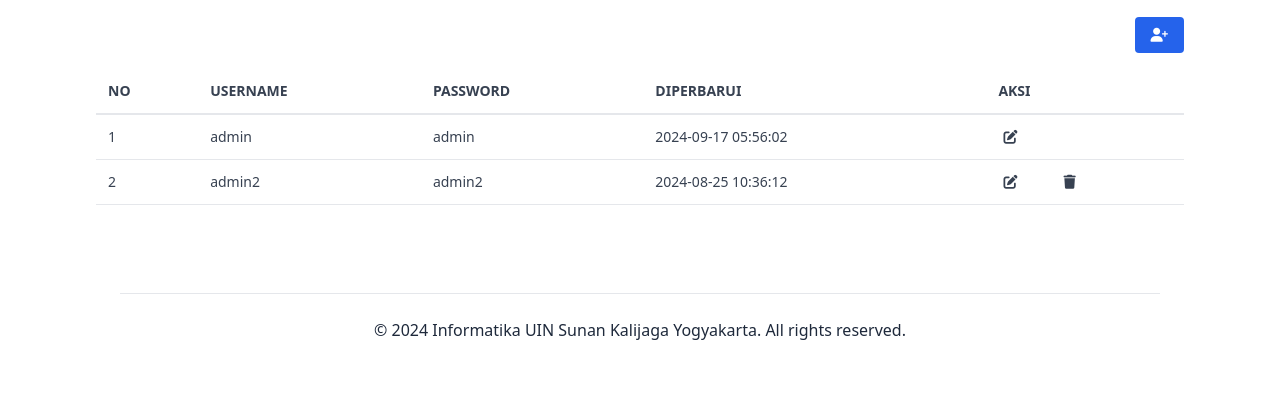
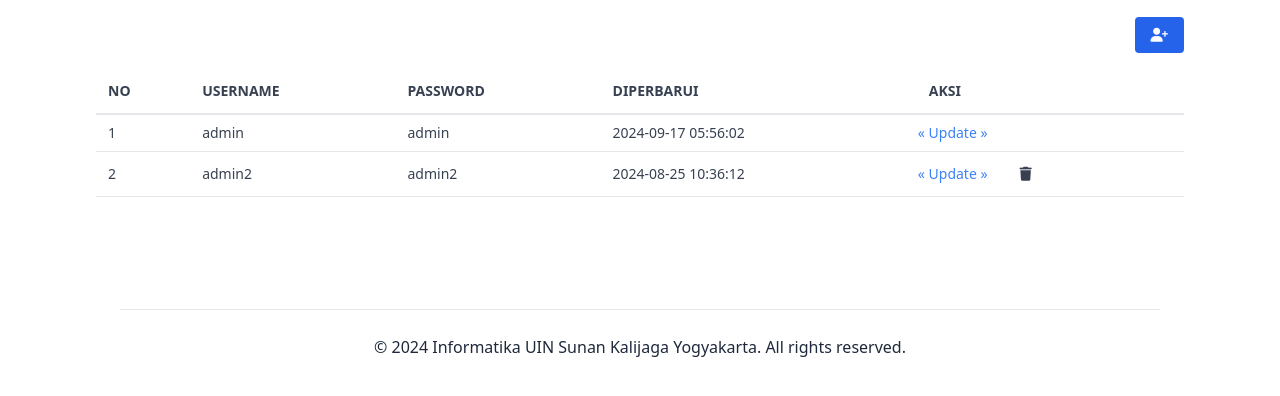
Before and after one commit to hanifamar17/scholar_v1.5, a Flask app: page /admin in a window 1280 px wide. Shown: the part 193-589 px from the top of the page. Run offline with Flask 3, Linux system fonts and the light colour scheme; data comes from the database, SQL or seed files in the repository; some libraries are stand-ins or nearby versions.

Commit message:
fix: fixed datatables for results & update-form for admin using modal

```diff
--- a/main.py
+++ b/main.py
@@ -524,7 +524,7 @@ def results():
         with open("output.json", 'r', encoding='utf-8') as f:
             data = json.load(f)
 
-         # Ganti nilai None dengan 0
+        # Ganti nilai None dengan 0
         for item in data:
             for key, value in item.items():
                 if value is None:
@@ -534,14 +534,6 @@ def results():
         start = int(request.args.get('start', 0))  # start point
         length = int(request.args.get('length', 10))  # number of records per page
         search_value = request.args.get('search[value]', '')  # search term
-
-        order_column = request.args.get('order[0][column]', '0')  # Default column is query
-        order_dir = request.args.get('order[0][dir]', 'asc')  # Default direction is asc
-
-        if order_column == "0":  # Jika user mengklik kolom query
-            query_direction = order_dir
-
-
 
         # Filter data berdasarkan search_value
         if search_value:
@@ -559,7 +551,7 @@ def results():
         else:
             filtered_data = data
 
-        filtered_data_sort = sorted(filtered_data, key=lambda x: x.get(query_direction, ''), reverse=(order_dir == 'desc'))
+        filtered_data_sort = sorted(filtered_data, key=lambda x: x["query"])
 
         # Pagination (limit and offset)
         page_data = filtered_data_sort[start:start + length]
--- a/templates/admin/admin.html
+++ b/templates/admin/admin.html
@@ -54,12 +54,16 @@
         {% if messages %}
         <ul>
             {% for category, message in messages %}
-            <div class="text-blue-800 text-sm bg-blue-50 border border-blue-500 px-4 py-3 rounded relative mb-2" role="alert">
+            <div class="text-blue-800 text-sm bg-blue-50 border border-blue-500 px-4 py-3 rounded relative mb-2"
+                role="alert">
                 <li class="{{ category }}">{{ message }}</li>
-                <span class="absolute top-0 bottom-0 right-0 px-4 py-3" onclick="this.parentElement.style.display='none';">
-                    <svg class="fill-current h-6 w-6 text-blue-500" role="button" xmlns="http://www.w3.org/2000/svg" viewBox="0 0 20 20">
+                <span class="absolute top-0 bottom-0 right-0 px-4 py-3"
+                    onclick="this.parentElement.style.display='none';">
+                    <svg class="fill-current h-6 w-6 text-blue-500" role="button" xmlns="http://www.w3.org/2000/svg"
+                        viewBox="0 0 20 20">
                         <title>Close</title>
-                        <path d="M14.348 14.849a1.2 1.2 0 0 1-1.697 0L10 11.819l-2.651 3.029a1.2 1.2 0 1 1-1.697-1.697l2.758-3.15-2.759-3.152a1.2 1.2 0 1 1 1.697-1.697L10 8.183l2.651-3.031a1.2 1.2 0 1 1 1.697 1.697l-2.758 3.152 2.758 3.15a1.2 1.2 0 0 1 0 1.698z" />
+                        <path
+                            d="M14.348 14.849a1.2 1.2 0 0 1-1.697 0L10 11.819l-2.651 3.029a1.2 1.2 0 1 1-1.697-1.697l2.758-3.15-2.759-3.152a1.2 1.2 0 1 1 1.697-1.697L10 8.183l2.651-3.031a1.2 1.2 0 1 1 1.697 1.697l-2.758 3.152 2.758 3.15a1.2 1.2 0 0 1 0 1.698z" />
                     </svg>
                 </span>
             </div>
@@ -76,9 +80,74 @@
             </div>
         </div>
 
+        <!--Update Modal -->
+        <div id="update-admin">
+            <div id="importModal" class="hidden fixed inset-0 bg-gray-600 bg-opacity-50 z-50" onclick="closeModalOutside(event)">
+                <div class="relative top-20 mx-auto p-5 border max-w-xl shadow-lg rounded-md bg-white" onclick="event.stopPropagation()">
+                    <div class="mt-3">
+                        <div class="mt-2 px-7 py-3 space-y-4">
+                            <h3 class="text-2xl leading-6 font-medium text-gray-900">Update Admin</h3>
+                            <form id="updateForm" action="#" method="POST" enctype="multipart/form-data">
+                                <div class="py-8">
+                                    <div
+                                        class="md:grid md:grid-cols-2 hover:bg-gray-50 md:space-y-0 px-4 py-2 space-y-1">
+                                        <label for="username" class="self-center text-gray-600">Username</label>
+                                        <div class="relative z-0 w-full mb-5">
+                                            <input type="text" name="username" id="username" value="{{ admin[1] }}"
+                                                autocomplete="username" required
+                                                class="pt-3 pb-2 px-3 block w-full mt-0 bg-transparent border-0 border-b-2 appearance-none focus:outline-none focus:ring-0 focus:border-black border-gray-200" />
+                                        </div>
+                                    </div>
+                                    <div
+                                        class="md:grid md:grid-cols-2 hover:bg-gray-50 md:space-y-0 px-4 py-2 space-y-1">
+                                        <label for="password" class="self-center text-gray-600">Password</label>
+                                        <div class="relative z-0 w-full mb-5">
+                                            <input type="text" name="password" id="password" value="{{ admin[2] }}"
+                                                autocomplete="password" required
+                                                class="pt-3 pb-2 px-3 block w-full mt-0 bg-transparent border-0 border-b-2 appearance-none focus:outline-none focus:ring-0 focus:border-black border-gray-200" />
+                                        </div>
+                                    </div>
+
+                                    <div class="flex justify-between py-4">
+                                        <button type="button" class="border py-2 px-4 rounded"
+                                            onclick="closeModal()">Close</button>
+                                        <button type="submit"
+                                            class="bg-blue-600 hover:bg-blue-800 text-white py-2 px-4 rounded">Update</button>
+                                    </div>
+                            </form>
+                        </div>
+                    </div>
+                </div>
+            </div>
+
+            <script>
+                function openModal(id, username, password) {
+                    document.getElementById('importModal').classList.remove('hidden');
+
+                    // Isi nilai input dengan data yang sesuai
+                    document.getElementById('username').value = username;
+                    document.getElementById('password').value = password;
+
+                    // Atur action pada form dengan URL yang benar
+                    const updateForm = document.getElementById('updateForm');
+                    updateForm.action = `/admin/update/${id}`;
+                }
+
+                function closeModal() {
+                    document.getElementById('importModal').classList.add('hidden');
+                }
+
+                function closeModalOutside(event) {
+                    // Menutup modal jika area di luar modal diklik
+                    if (event.target.id === 'importModal') {
+                        closeModal();
+                    }
+                }
+            </script>
+        </div>
 
         <div id="content-table" class="overflow-x-auto pb-8">
-            <table class="w-full text-sm text-left text-gray-500 " id="dataTable">
+            <table class="w-full text-sm text-left text-gray-500" id="dataTable">
                 <thead class="text-sm text-gray-700 uppercase">
                     <tr class="text-left border-b-2">
                         <th scope="col" class="px-3 py-3">No</th>
@@ -91,35 +160,35 @@
                 <tbody class="text-gray-700">
                     {% for row in admin %}
                     <tr class="border-b">
-                        <td class="px-3 py-2">{{loop.index}}</td>
-                        <td class="px-3 py-2">{{row[1]}}</td>
-                        <td class="px-3 py-2">{{row[2]}}</td>
-                        <td class="px-3 py-2">{{row[4]}}</td>
-                        <td class="flex flex-row space-x-8 py-2">
-                            <div class="flex">
-                                <form action="{{ url_for('admin_update_form', id_admin=row[0]) }}" method="GET">
+                        <td class="px-3 py-2">{{ loop.index }}</td>
+                        <td class="px-3 py-2">{{ row[1] }}</td>
+                        <td class="px-3 py-2">{{ row[2] }}</td>
+                        <td class="px-3 py-2">{{ row[4] }}</td>
+                        <td class="flex space-x-4 py-2">
+                            <!--<form action="{{ url_for('admin_update_form', id_admin=row[0]) }}" method="GET">
                                 <div class="w-5 mr-2 hover:scale-110">
                                     <button type="submit" class="py-1 px-4"><i type="submit"
                                             class="fa-solid fa-pen-to-square"></i></button>
                                 </div>
+                            </form>-->
+                            <button type="button" onclick="openModal('{{ row[0] }}', '{{ row[1] }}', '{{ row[2] }}')"
+                                class="text-blue-500 hover:scale-110">
+                                &laquo; Update &raquo;
+                            </button>
+                            <!-- Delete form -->
+                            <form action="{{ url_for('admin_delete', id_admin=row[0]) }}" method="POST" class="inline">
+                                <input type="hidden" name="_method" value="DELETE">
+                                <button type="submit" class="py-1 px-4 {{ 'hidden' if loop.index == 1 else '' }}">
+                                    <i class="fa-solid fa-trash"></i>
+                                </button>
                             </form>
-                            </div>
-                            <div class="flex">
-                                <form action="{{ url_for('admin_delete', id_admin=row[0]) }}" method="POST">
-                                    <div class="w-5 mr-2 hover:scale-110">
-                                        <input type="hidden" name="_method" value="DELETE">
-                                        <button type="submit"
-                                            class="py-1 px-4 {{ 'hidden' if loop.index == 1 else '' }}"><i type="submit"
-                                                class="fa-solid fa-trash"></i></button>
-                                    </div>
-                                </form>
-                            </div>
                         </td>
                     </tr>
                     {% endfor %}
                 </tbody>
             </table>
         </div>
+
     </content>
 </div>
 
--- a/templates/template.html
+++ b/templates/template.html
@@ -30,7 +30,7 @@
 
 <body class="bg-white text-slate-800">
     <!--HEADER-->
-    <nav id="header" class="w-full z-50 top-0 bg-white px-24 shadow sticky">
+    <nav id="header" class="w-full top-0 bg-white px-24 shadow sticky">
         <div class="flex flex-row pt-1 justify-between font-normal text-yellow-600">
             <div class="space-x-4 py-2 flex flex-row">
                 <!--LOGO-->
```
Also changed, not shown: templates/results/results.html (+6 -8 lines). Lines whose indentation alone changed are shown as unchanged.
